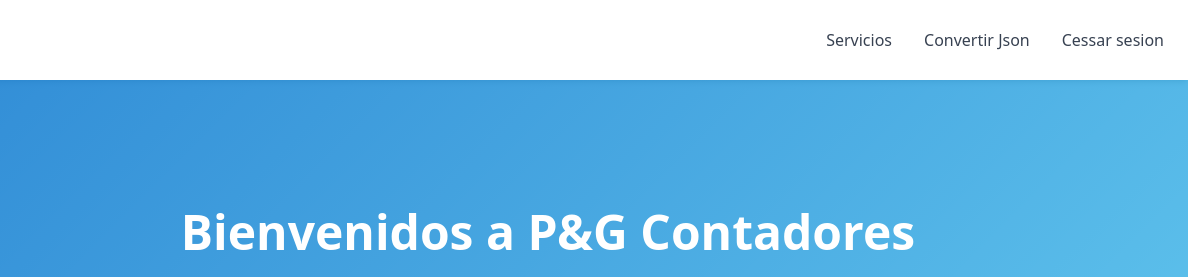
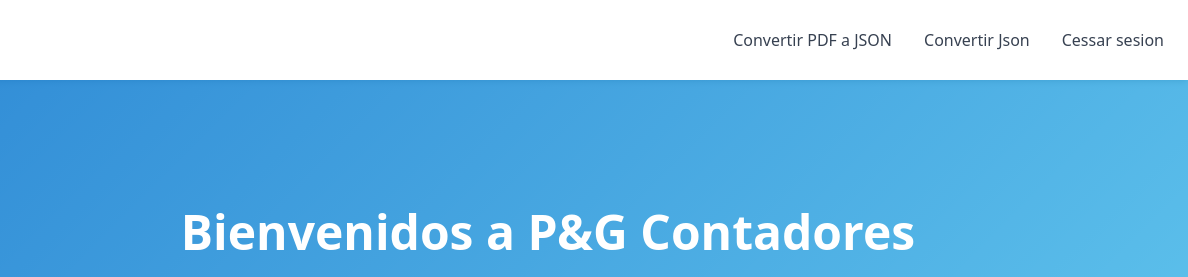
Before and after one commit to chris-merge/P-G_Contadores, a website: page public/home.html in a window 1280 px wide. Shown: the top 277 px of the page, 92-1280 px from the left. Drawn offline with nearby package versions, Linux system fonts and the light colour scheme; no server answers.

Commit message:
Conversion de PDF a json, con OCR etiqueta A lista

```diff
--- a/public/home.html
+++ b/public/home.html
@@ -51,7 +51,7 @@
 
             <!-- Secciones a la derecha -->
             <div class="hidden md:flex space-x-8">
-                <a href="/PdfConvertir" class="text-gray-700 hover:text-blue-600 font-medium transition-colors">Servicios</a>
+                <a href="/PdfConvertir" class="text-gray-700 hover:text-blue-600 font-medium transition-colors">Convertir PDF a JSON</a>
                 <a href="/jsonConvert" class="nav-link text-gray-700 hover:text-blue-600 font-medium transition-colors">Convertir Json </a>
                 <a href="/logout" class="nav-link text-gray-700 hover:text-blue-600 font-medium transition-colors">Cessar sesion</a>
             </div>
```
